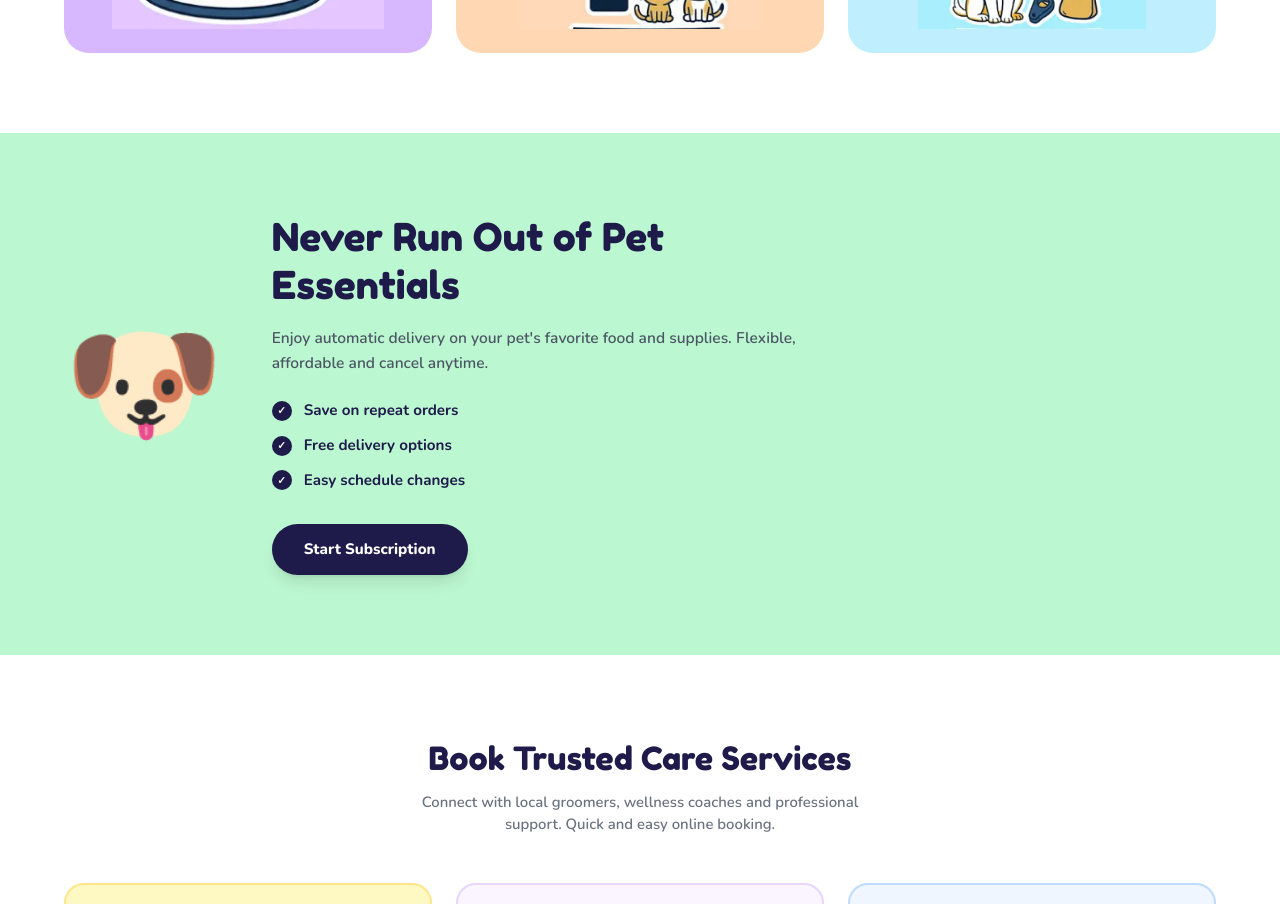
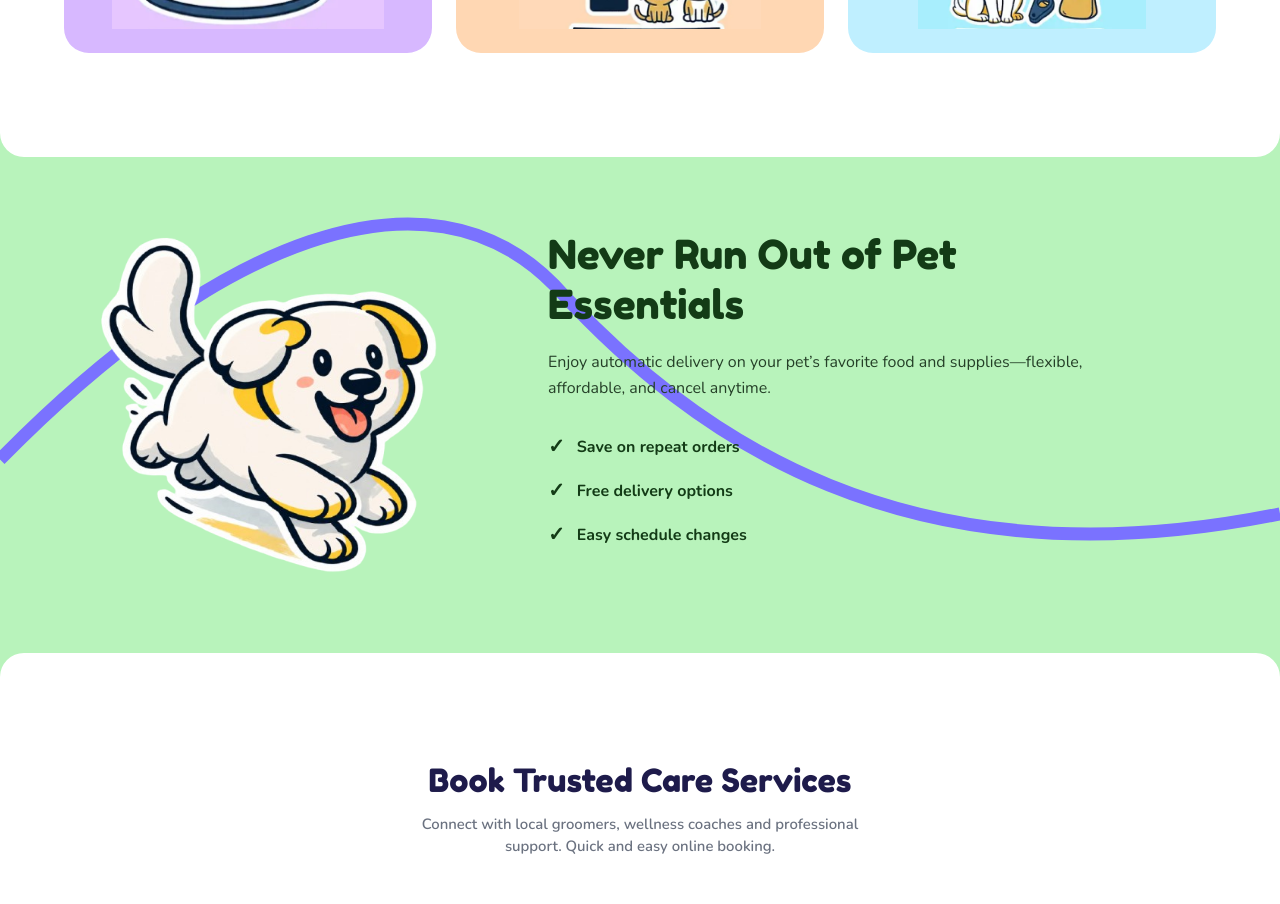
Before and after one commit to sentryx-solutions/the-paw-lounge-1, a Next.js app: page / in a window 1280 px wide. Shown: the part 3260-4164 px from the top of the page. Built offline with nearby package versions, Linux system fonts and the light colour scheme.

Commit message:
updated the fifth  section

```diff
--- a/components/Subscription.js
+++ b/components/Subscription.js
@@ -5,46 +5,96 @@ export default function Subscription() {
 
   useEffect(() => {
     const observer = new IntersectionObserver(
-      (entries) => entries.forEach((e) => e.isIntersecting && e.target.classList.add('visible')),
-      { threshold: 0.1 }
+      (entries) => {
+        entries.forEach((entry) => {
+          if (entry.isIntersecting) {
+            entry.target.classList.add('visible');
+          }
+        });
+      },
+      { threshold: 0.08 }
     );
-    sectionRef.current?.querySelectorAll('.fade-up').forEach((el) => observer.observe(el));
+
+    sectionRef.current
+      ?.querySelectorAll('.fade-up')
+      .forEach((el) => observer.observe(el));
+
     return () => observer.disconnect();
   }, []);
 
   return (
-    <section ref={sectionRef} className="bg-green-light py-20 px-6 md:px-16">
-      <div className="max-w-6xl mx-auto flex flex-col md:flex-row items-center gap-12">
-        {/* Dog emoji */}
-        <div className="text-[8rem] animate-float select-none flex-shrink-0">🐶</div>
+    <section
+      ref={sectionRef}
+      className="relative bg-[#B8F3BB] py-24 px-6 md:px-16 overflow-hidden"
+    >
 
-        {/* Content */}
+      {/* Top cloud edge */}
+      <div className="absolute top-0 left-0 w-full h-6 bg-white rounded-b-[40px] z-20"></div>
+
+      {/* Bottom cloud edge */}
+      <div className="absolute bottom-0 left-0 w-full h-6 bg-white rounded-t-[40px] z-20"></div>
+
+      {/* Blue curve line */}
+      <svg
+        className="absolute inset-0 w-full h-full z-0"
+        viewBox="0 0 1200 500"
+        preserveAspectRatio="none"
+      >
+        <path
+          d="M0,300
+             C200,100 400,20 520,140
+             C650,280 850,420 1200,350"
+          fill="none"
+          stroke="#7A72FF"
+          strokeWidth="12"
+        />
+      </svg>
+
+      <div className="max-w-6xl mx-auto flex flex-col md:flex-row items-center gap-16 relative z-10">
+
+        {/* Dog image */}
+        <div className="fade-up flex-shrink-0">
+          <img
+            src="/subscription/dog.png"
+            alt="Dog"
+            className="w-[420px] object-contain"
+          />
+        </div>
+
+        {/* Right content */}
         <div className="fade-up max-w-xl">
-          <h2 className="font-fredoka text-[2.4rem] text-navy leading-tight mb-4">
+
+          <h2 className="font-fredoka text-[2.5rem] leading-tight text-[#133B16] mb-5">
             Never Run Out of Pet Essentials
           </h2>
-          <p className="text-[0.97rem] text-gray-600 font-semibold leading-relaxed mb-6">
-            Enjoy automatic delivery on your pet's favorite food and supplies. Flexible, affordable and cancel anytime.
+
+          <p className="text-[#254028] text-[1rem] leading-relaxed mb-8">
+            Enjoy automatic delivery on your pet’s favorite food and
+            supplies—flexible, affordable, and cancel anytime.
           </p>
 
-          <ul className="space-y-3 mb-8">
+          {/* Features */}
+          <div className="space-y-4 mb-8">
             {[
               'Save on repeat orders',
               'Free delivery options',
               'Easy schedule changes',
             ].map((item) => (
-              <li key={item} className="flex items-center gap-3 font-bold text-navy text-[0.95rem]">
-                <span className="w-5 h-5 rounded-full bg-navy text-white flex items-center justify-center text-[0.65rem] font-black flex-shrink-0">
-                  ✓
-                </span>
+              <div
+                key={item}
+                className="flex items-center gap-3 font-bold text-[#133B16] text-[1rem]"
+              >
+                <span className="text-xl">✓</span>
                 {item}
-              </li>
+              </div>
             ))}
-          </ul>
+          </div>
 
-          <button className="inline-flex items-center gap-2 bg-navy text-white px-8 py-3.5 rounded-full font-extrabold text-[0.95rem] shadow-lg hover:-translate-y-1 hover:shadow-xl transition-all duration-200">
+          {/* Button */}
+          {/* <button className="bg-[#6557FF] text-white px-8 py-3 rounded-full font-semibold shadow-lg hover:scale-105 transition">
             Start Subscription
-          </button>
+          </button> */}
+
         </div>
       </div>
     </section>
```
Also changed, not shown: public/subscription/dog.png (added).
